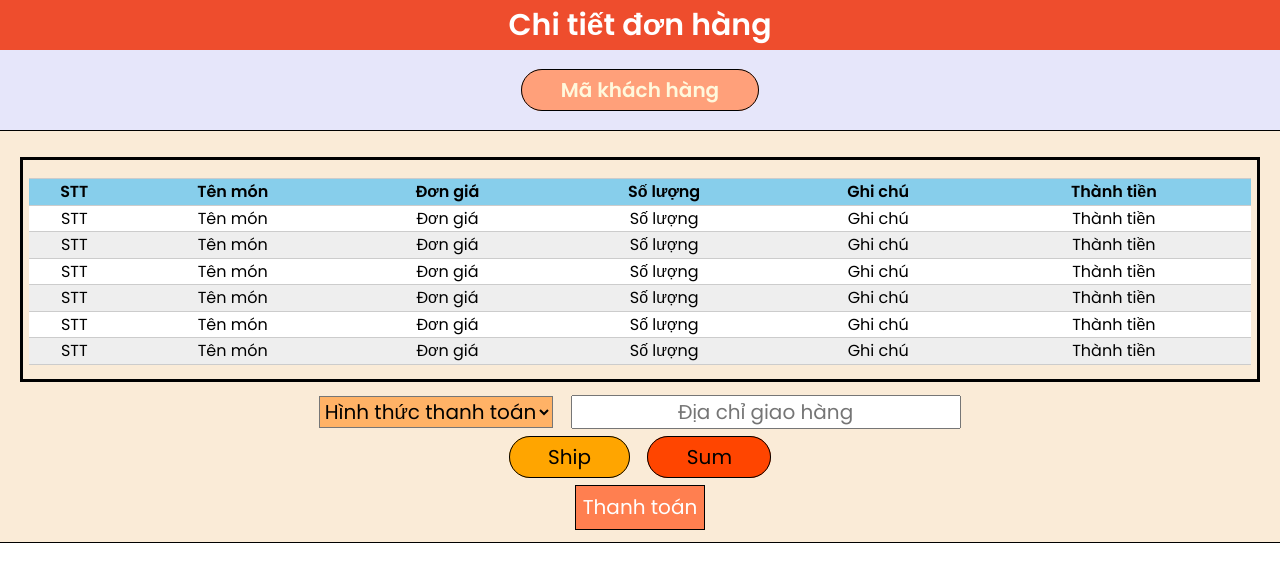
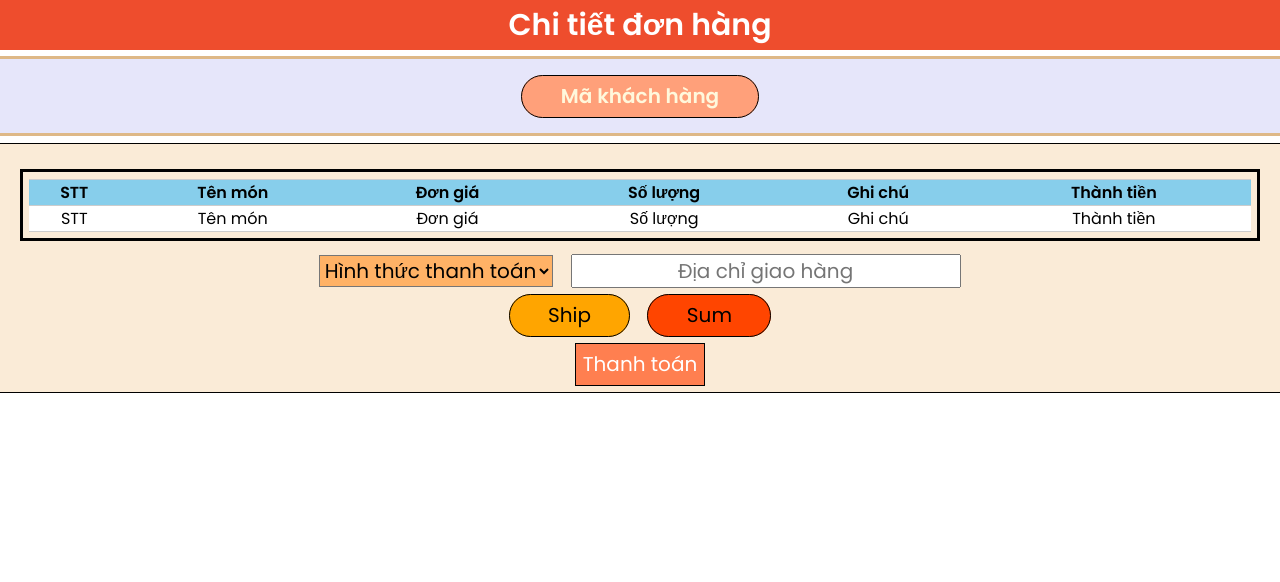
Before and after one commit to phamvuong2002/QLBH, a plain HTML site: page fullstack Đối Tác QLBH/Frontend QLBH/ChiTietDonHang.html in a window 1280 px wide. Drawn offline with nearby package versions, Linux system fonts and the light colour scheme.

Commit message:
Phúc 5th commit

```diff
--- a/fullstack Đối Tác QLBH/Frontend QLBH/ChiTietDonHang.html
+++ b/fullstack Đối Tác QLBH/Frontend QLBH/ChiTietDonHang.html
@@ -8,7 +8,8 @@
         </style>
         <!-- external -->
         <link rel="stylesheet" href="./css/ChiTietDonHang.css">
-
+        <script src="./js/ChiTietDonHang.js"> </script>
+        <script src="https://code.jquery.com/jquery-3.6.1.js" integrity="sha256-3zlB5s2uwoUzrXK3BT7AX3FyvojsraNFxCc2vC/7pNI=" crossorigin="anonymous"></script>
     </head>
 
     <body>
@@ -20,8 +21,8 @@
                 </div>
             </div>
         <main>
-            <div class="brand">
-                <div id="branch">
+            <div class="bill">
+                <div id="detail">
                     <table>
                         <tr>
                             <th>STT</th>
@@ -30,46 +31,6 @@
                             <th>Số lượng</th>
                             <th>Ghi chú</th>
                             <th>Thành tiền</th>
-                        </tr>
-                        <tr>
-                            <td><label for="">STT</label></td>
-                            <td><label for="">Tên món</label></td>
-                            <td><label for="">Đơn giá</label></td>
-                            <td><label for="">Số lượng</label></td>
-                            <td><label for="">Ghi chú</label></td>
-                            <td><label for="">Thành tiền</label></td>
-                        </tr>
-                        <tr>
-                            <td><label for="">STT</label></td>
-                            <td><label for="">Tên món</label></td>
-                            <td><label for="">Đơn giá</label></td>
-                            <td><label for="">Số lượng</label></td>
-                            <td><label for="">Ghi chú</label></td>
-                            <td><label for="">Thành tiền</label></td>
-                        </tr>
-                        <tr>
-                            <td><label for="">STT</label></td>
-                            <td><label for="">Tên món</label></td>
-                            <td><label for="">Đơn giá</label></td>
-                            <td><label for="">Số lượng</label></td>
-                            <td><label for="">Ghi chú</label></td>
-                            <td><label for="">Thành tiền</label></td>
-                        </tr>
-                        <tr>
-                            <td><label for="">STT</label></td>
-                            <td><label for="">Tên món</label></td>
-                            <td><label for="">Đơn giá</label></td>
-                            <td><label for="">Số lượng</label></td>
-                            <td><label for="">Ghi chú</label></td>
-                            <td><label for="">Thành tiền</label></td>
-                        </tr>
-                        <tr>
-                            <td><label for="">STT</label></td>
-                            <td><label for="">Tên món</label></td>
-                            <td><label for="">Đơn giá</label></td>
-                            <td><label for="">Số lượng</label></td>
-                            <td><label for="">Ghi chú</label></td>
-                            <td><label for="">Thành tiền</label></td>
                         </tr>
                         <tr>
                             <td><label for="">STT</label></td>
@@ -108,8 +69,10 @@
                 <label id="ship", for="">Ship</label>
                 <label id="sum",for="">Sum</label>
             </div>
-            <div style="margin-top:1%;">
-                <button style="padding: 0.5%; border: 1px solid black;">Thanh toán</button>
+            <div style="margin-top:1.5%;">
+                <a class="button" id="redirect" href="./TheoDoiDonHang.html" role="button" onclick="pay()" style="padding: 0.5%; border: 1px solid black;">
+                    Thanh toán
+                </a>
             </div>
 
         </main>
--- a/fullstack Đối Tác QLBH/Frontend QLBH/css/ChiTietDonHang.css
+++ b/fullstack Đối Tác QLBH/Frontend QLBH/css/ChiTietDonHang.css
@@ -25,9 +25,9 @@ header{
     height: 80px;
     width: 100%;
     position: relative;
-    /* border-top: 3px solid burlywood;
-    border-bottom: 3px solid burlywood; */
-    /* margin: 0.5% 0; */
+    border-top: 3px solid burlywood;
+    border-bottom: 3px solid burlywood;
+    margin: 0.5% 0;
     background-color:lavender;
 }
 
@@ -70,15 +70,16 @@ header{
     background-color: lightsalmon;
 }
 
-button {
+.button {
     font-size: 20px;
     border:none;
     padding: none;
     background-color:coral;
     color: white;
+    text-decoration: none;
 }
 
-button:hover{
+.button:hover{
     background-color:chocolate;
     cursor: pointer;
 }
@@ -100,7 +101,7 @@ main{
     justify-content: center;
 }
 
-.brand {
+.bill {
     display: flex;
     padding: 0 20px;
     gap: 20px;
@@ -108,7 +109,7 @@ main{
 
 }
 
-#branch{
+#detail{
     width: 100%;
     border: 3px solid black;
     padding: 0.5%;
@@ -133,19 +134,15 @@ table tr:nth-child(even){
     background-color:white;
 }
 
-table tr:nth-child(1){
+table th, tr:nth-child(1){
     background-color:skyblue;
     text-align: center;
 }
 
-/* tr:hover{
-    background-color: cornflowerblue;
-} */
-
 table{
     height: 90%;
     width: 100%;
-    margin: 1% 0;
+    /* margin: 1% 0; */
     border-collapse:collapse;
     text-align: center;
     vertical-align: middle;
--- a/fullstack Đối Tác QLBH/Frontend QLBH/css/DanhSachCuaHang.css
+++ b/fullstack Đối Tác QLBH/Frontend QLBH/css/DanhSachCuaHang.css
@@ -27,6 +27,7 @@ header{
     position: relative;
     border-top: 3px solid burlywood;
     border-bottom: 3px solid burlywood;
+    /* background-color:lavender; */
     margin: 0.5% 0;
 }
 
--- a/fullstack Đối Tác QLBH/Frontend QLBH/css/DanhSachMonAn.css
+++ b/fullstack Đối Tác QLBH/Frontend QLBH/css/DanhSachMonAn.css
@@ -28,6 +28,7 @@ header{
     border-top: 3px solid burlywood;
     border-bottom: 3px solid burlywood;
     margin: 0.5% 0;
+    /* background-color:lavender; */
 }
 
 .vertical-center {
--- a/fullstack Đối Tác QLBH/Frontend QLBH/css/TheoDoiDonHang.css
+++ b/fullstack Đối Tác QLBH/Frontend QLBH/css/TheoDoiDonHang.css
@@ -96,7 +96,7 @@ main{
     justify-content: center;
 }
 
-.brand {
+.order {
     display: flex;
     padding: 0 20px;
     gap: 20px;
@@ -104,7 +104,7 @@ main{
 
 }
 
-#branch{
+#status{
     width: 100%;
     border: 3px solid black;
     padding: 0.5%;
@@ -129,7 +129,7 @@ table tr:nth-child(even){
     background-color:white;
 }
 
-table tr:nth-child(1){
+table th, tr:nth-child(1){
     background-color:skyblue;
     text-align: center;
 }
@@ -137,7 +137,7 @@ table tr:nth-child(1){
 table{
     height: 90%;
     width: 100%;
-    margin: 1% 0;
+    /* margin: 1% 0; */
     border-collapse:collapse;
     text-align: center;
     vertical-align: middle;
--- a/fullstack Đối Tác QLBH/Frontend QLBH/js/ChiTietDonHang.js
+++ b/fullstack Đối Tác QLBH/Frontend QLBH/js/ChiTietDonHang.js
@@ -1,3 +1,8 @@
-var order = [];
+var order = JSON.parse(localStorage.getItem('order') || '[]');
 
-localStorage.setItem('order', JSON.stringify(order));
+function pay(){
+
+
+    localStorage.removeItem('order');
+    // alert("clicked");
+}
--- /dev/null
+++ b/fullstack Đối Tác QLBH/Frontend QLBH/js/localData.js
@@ -0,0 +1,3 @@
+var order = [];
+
+localStorage.setItem('order', JSON.stringify(order));
```
Also changed, not shown: fullstack Đối Tác QLBH/Frontend QLBH/DanhSachCuaHang.html (+2 -3 lines), fullstack Đối Tác QLBH/Frontend QLBH/DanhSachMonAn.html (+3 -4 lines), fullstack Đối Tác QLBH/Frontend QLBH/TheoDoiDonHang.html (+8 -3 lines), fullstack Đối Tác QLBH/Frontend QLBH/js/DanhSachCuaHang.js (+10 -4 lines), fullstack Đối Tác QLBH/Frontend QLBH/js/DanhSachMonAn.js (+7 -3 lines), 1 other file.
